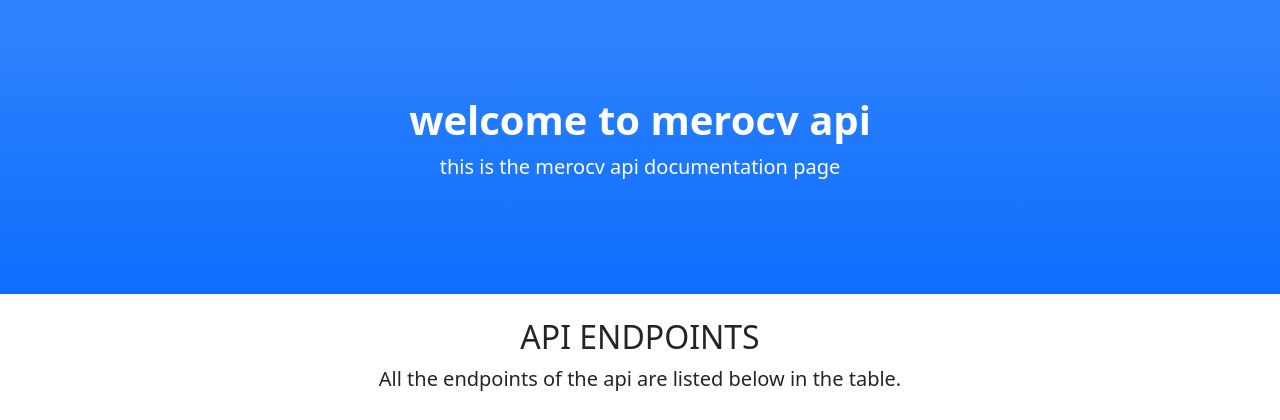
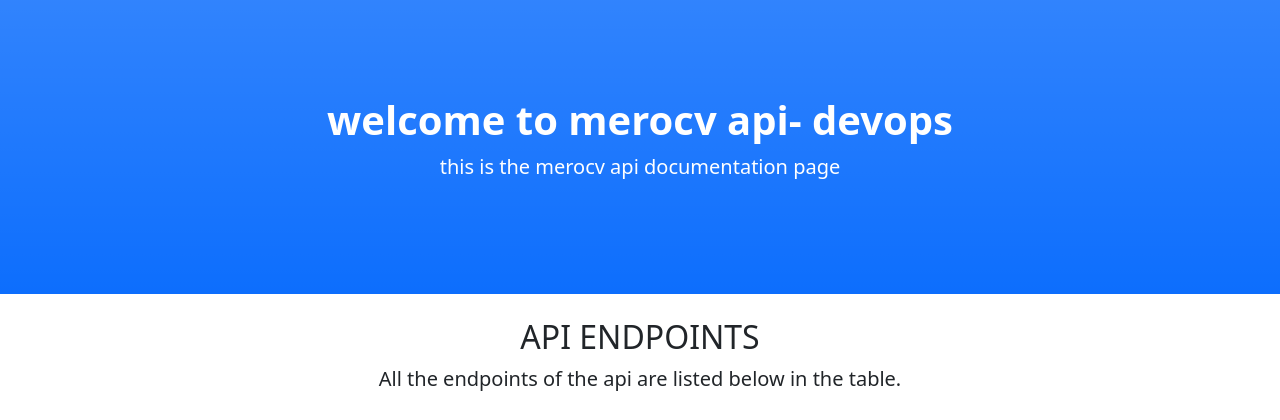
Before and after one commit to bip-zip/merocv-drf, a Django app: page / in a window 1280 px wide. Shown: the top 420 px of the page. Run offline with Django 4.2, Linux system fonts and the light colour scheme.

Commit message:
update ui

```diff
--- a/userauth/templates/index.html
+++ b/userauth/templates/index.html
@@ -10,7 +10,7 @@
     <!-- Header-->
     <header class="bg-primary bg-gradient text-white p-5">
         <div class="container px-4 text-center p-5">
-            <h1 class="fw-bolder">welcome to merocv api</h1>
+            <h1 class="fw-bolder">welcome to merocv api- devops</h1>
             <p class="lead">this is the merocv api documentation page</p>
 
         </div>
```
Also changed, not shown: db.sqlite3, media/user_images/userpng.png (added).
